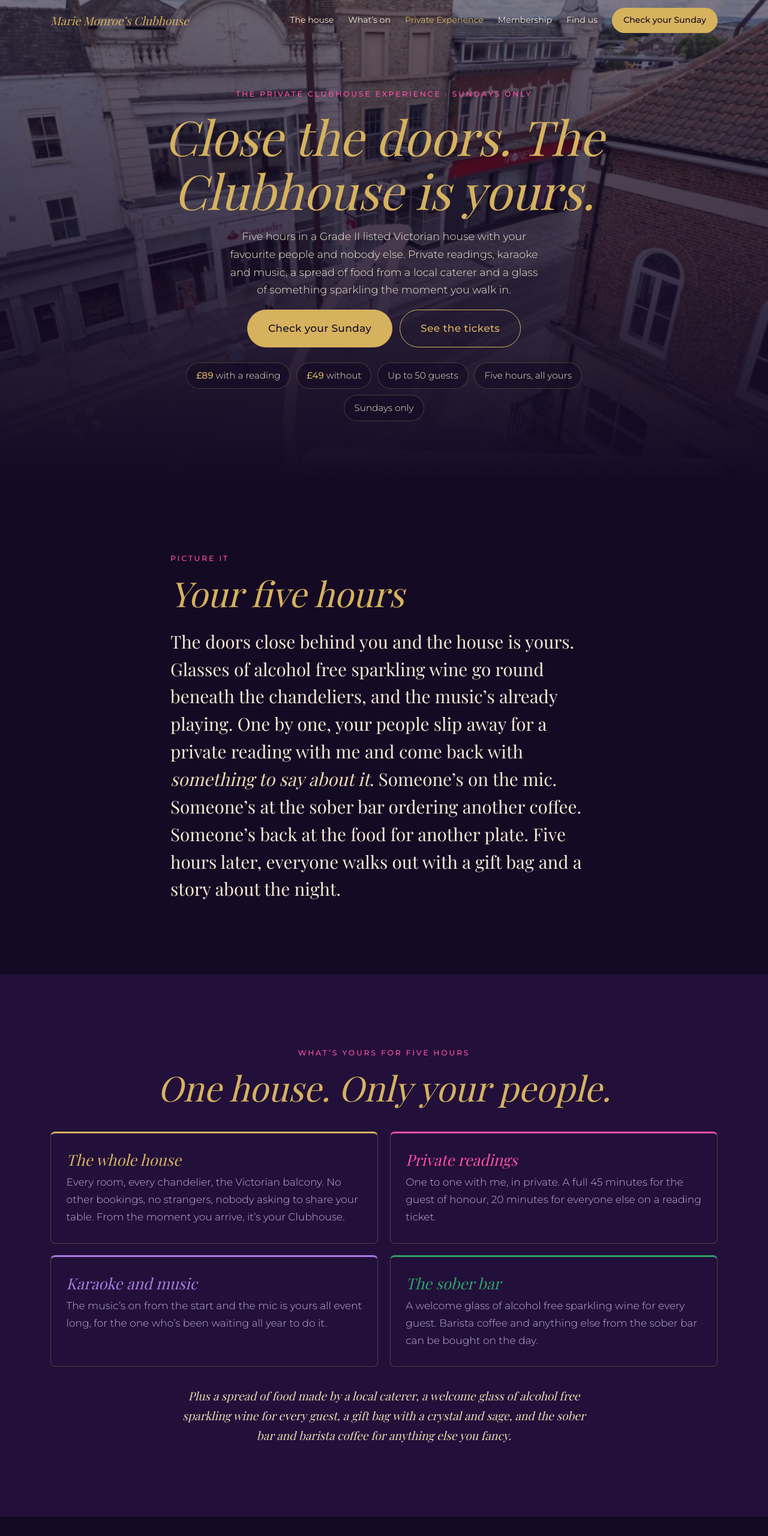
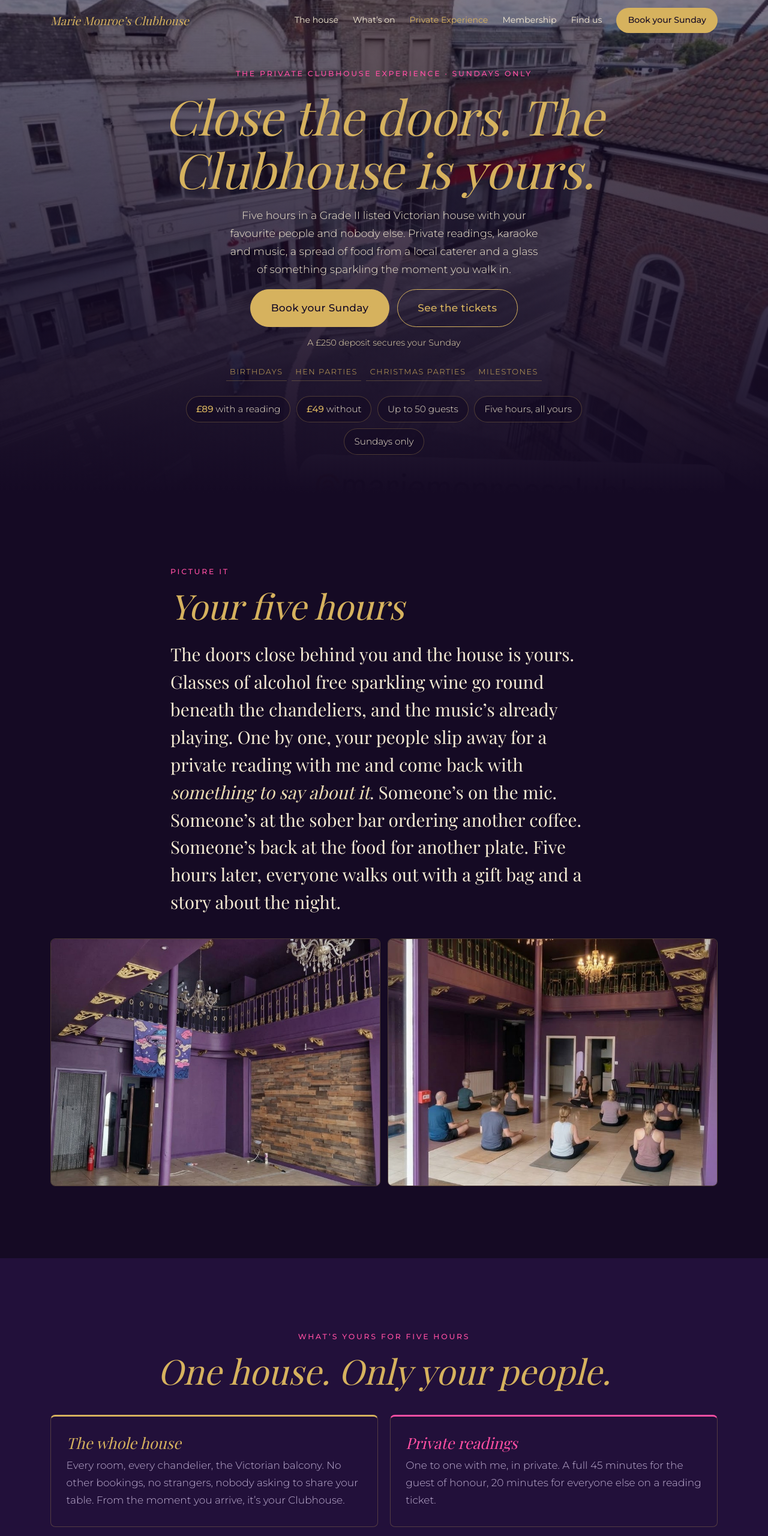
Before and after one commit to mariemonroe144/mariemonroesclubhouse, a plain HTML site: page private-experience/index.html in a window 1280 px wide. Shown: the top 2560 px of the page at 60% size. Drawn offline with nearby package versions, Linux system fonts and the light colour scheme; a web font is replaced by a local one.

Commit message:
Party page: gallery, food card, reviews, guest of honour line, perfect for chips, Book your Sunday buttons
Co-Authored-By: Claude Opus 5.5 <noreply@anthropic.com>
Claude-Session: https://claude.ai/code/session_01DkLc21zw2VHLuiCK1YjbYH

```diff
--- a/private-experience/index.html
+++ b/private-experience/index.html
@@ -123,6 +123,15 @@ section{padding:clamp(4.5rem,10vw,7.5rem) 0}
 .addons li::before{content:"✦";position:absolute;left:0;color:var(--gold);font-size:.8rem;top:.2rem}
 .addons li b{display:block;color:var(--ink);font-weight:600}
 .addons p{margin:0;font-size:.95rem;color:var(--gold-pale)}
+.depnote{margin:.9rem 0 0;font-size:.9rem;color:var(--gold-pale)}
+.forchips{display:flex;flex-wrap:wrap;gap:.5rem;justify-content:center;margin:1.4rem 0 0}
+.forchips span{font-size:.8rem;letter-spacing:.12em;text-transform:uppercase;color:var(--gold);border-bottom:1px solid var(--line);padding:.2rem .4rem}
+.pxgallery{display:grid;grid-template-columns:1fr 1fr;gap:.8rem;margin-top:2.4rem}
+.pxgallery img{width:100%;aspect-ratio:4/3;object-fit:cover;border-radius:8px;border:1px solid var(--line)}
+.honour{font-family:"Playfair Display",Georgia,serif;font-style:italic;font-size:1.5rem;color:var(--gold);margin:1.6rem 0}
+.pxreviews{display:grid;grid-template-columns:repeat(3,1fr);gap:.8rem}
+.pxreviews img{width:100%;border-radius:8px;border:1px solid var(--line)}
+@media (max-width:640px){.pxgallery,.pxreviews{grid-template-columns:1fr}}
 /* readings */
 .readings{background:linear-gradient(135deg,rgba(255,79,163,.08),transparent 60%),var(--purple);border-top:1px solid var(--line);border-bottom:1px solid var(--line)}
 .readings .box{display:grid;grid-template-columns:1.2fr .8fr;gap:2rem;align-items:center}
@@ -267,7 +276,7 @@ footer nav,footer .social{margin-top:1rem;display:flex;flex-wrap:wrap;gap:.6rem
       <a href="/private-experience/" aria-current="page">Private Experience</a>
       <a href="/#membership">Membership</a>
       <a href="/#find">Find us</a>
-      <a class="apply" href="#book">Check your Sunday</a>
+      <a class="apply" href="#book">Book your Sunday</a>
     </nav>
   </div>
 </header>
@@ -279,9 +288,11 @@ footer nav,footer .social{margin-top:1rem;display:flex;flex-wrap:wrap;gap:.6rem
       <h1>Close the doors. The Clubhouse is yours.</h1>
       <p class="sub">Five hours in a Grade II listed Victorian house with your favourite people and nobody else. Private readings, karaoke and music, a spread of food from a local caterer and a glass of something sparkling the moment you walk in.</p>
       <div class="ctas">
-        <a class="cta" href="#book">Check your Sunday</a>
+        <a class="cta" href="#book">Book your Sunday</a>
         <a class="cta line" href="#tickets">See the tickets</a>
       </div>
+      <p class="depnote">A £250 deposit secures your Sunday</p>
+      <div class="forchips"><span>Birthdays</span><span>Hen parties</span><span>Christmas parties</span><span>Milestones</span></div>
       <div class="pricechips"><span><b>£89</b> with a reading</span><span><b>£49</b> without</span><span>Up to 50 guests</span><span>Five hours, all yours</span><span>Sundays only</span></div>
     </div>
   </section>
@@ -291,6 +302,10 @@ footer nav,footer .social{margin-top:1rem;display:flex;flex-wrap:wrap;gap:.6rem
       <span class="eyebrow">Picture it</span>
       <h2>Your five hours</h2>
       <p class="story">The doors close behind you and the house is yours. Glasses of alcohol free sparkling wine go round beneath the chandeliers, and the music’s already playing. One by one, your people slip away for a private reading with me and come back with <em>something to say about it</em>. Someone’s on the mic. Someone’s at the sober bar ordering another coffee. Someone’s back at the food for another plate. Five hours later, everyone walks out with a gift bag and a story about the night.</p>
+    </div>
+    <div class="wrap pxgallery">
+      <img src="/render-1.jpg" alt="Inside Marie Monroe’s Clubhouse beneath the chandeliers" loading="lazy">
+      <img src="/render-2.jpg" alt="The Victorian balcony at Marie Monroe’s Clubhouse" loading="lazy">
     </div>
   </section>
 
@@ -304,9 +319,9 @@ footer nav,footer .social{margin-top:1rem;display:flex;flex-wrap:wrap;gap:.6rem
         <article style="--c:var(--gold)"><h3>The whole house</h3><p>Every room, every chandelier, the Victorian balcony. No other bookings, no strangers, nobody asking to share your table. From the moment you arrive, it’s your Clubhouse.</p></article>
         <article style="--c:var(--pink)"><h3>Private readings</h3><p>One to one with me, in private. A full 45 minutes for the guest of honour, 20 minutes for everyone else on a reading ticket.</p></article>
         <article style="--c:#A97BE0"><h3>Karaoke and music</h3><p>The music’s on from the start and the mic is yours all event long, for the one who’s been waiting all year to do it.</p></article>
-        <article style="--c:#2FA36B"><h3>The sober bar</h3><p>A welcome glass of alcohol free sparkling wine for every guest. Barista coffee and anything else from the sober bar can be bought on the day.</p></article>
+        <article style="--c:#2FA36B"><h3>The food</h3><p>A spread of food made by a local caterer, laid out for everyone to help themselves all event long. Nothing to organise, and nobody goes hungry.</p></article>
       </div>
-      <p class="also-line">Plus a spread of food made by a local caterer, a welcome glass of alcohol free sparkling wine for every guest, a gift bag with a crystal and sage, and the sober bar and barista coffee for anything else you fancy.</p>
+      <p class="also-line">Plus a welcome glass of alcohol free sparkling wine for every guest, and a gift bag with a crystal and sage to take home.</p>
     </div>
   </section>
 
@@ -315,6 +330,12 @@ footer nav,footer .social{margin-top:1rem;display:flex;flex-wrap:wrap;gap:.6rem
       <span class="eyebrow">The readings</span>
       <h2>Private, personal, yours alone</h2>
       <p class="lede" style="max-width:none">I start the moment your event begins. One by one, each guest on a reading ticket joins me in private. Your cards are shuffled in front of you, for you, and the reading is yours alone, never a show for the room. While each person is with me, everyone else carries on with the party.</p>
+      <p class="honour">The guest of honour gets the full 45 minute reading.</p>
+      <div class="pxreviews">
+        <img src="https://quantummarie.com/review-chloe.jpg" alt="Review from Chloe after a reading with Marie" loading="lazy">
+        <img src="https://quantummarie.com/review-lisa.jpg" alt="Review from Lisa after a reading with Marie" loading="lazy">
+        <img src="https://quantummarie.com/review-david.jpg" alt="Review from David after a reading with Marie" loading="lazy">
+      </div>
     </div>
   </section>
 
@@ -333,7 +354,7 @@ footer nav,footer .social{margin-top:1rem;display:flex;flex-wrap:wrap;gap:.6rem
           <ul>
             <li>Your own private reading with me</li>
             <li>The full 45 minutes for the organiser or birthday person, 20 minutes for everyone else</li>
-            <li>Everything the event includes</li>
+            <li>Plus everything on a guest ticket</li>
           </ul>
         </div>
         <div class="plan guest">
@@ -373,8 +394,8 @@ footer nav,footer .social{margin-top:1rem;display:flex;flex-wrap:wrap;gap:.6rem
         <li><span class="n">3</span><div><h3>Pay the balance</h3><p>Your numbers and payment both need to be in by 14 days before your event.</p></div></li>
         <li><span class="n">4</span><div><h3>Close the doors</h3><p>Five hours. The whole Clubhouse. Your people.</p></div></li>
       </ul>
-      <div class="ctas" style="justify-content:flex-start;margin-top:2rem"><a class="cta" href="https://marie-monroe-2.myshopify.com/products/girls-night-in">Check your Sunday</a></div>
-      <p class="joinfee" style="text-align:left">If you cancel, the deposit isn’t refunded. You’re charged for the numbers you confirm, with a minimum of 8 reading tickets. <a href="/terms/">Read the full booking terms</a>.</p>
+      <div class="ctas" style="justify-content:flex-start;margin-top:2rem"><a class="cta" href="https://marie-monroe-2.myshopify.com/products/girls-night-in">Book your Sunday</a></div>
+      <p class="joinfee" style="text-align:left">You’re charged for the numbers you confirm, with a minimum of 8 reading tickets. <a href="/terms/">Read the full booking terms</a>.</p>
     </div>
   </section>
 
@@ -389,7 +410,6 @@ footer nav,footer .social{margin-top:1rem;display:flex;flex-wrap:wrap;gap:.6rem
         <details><summary>What if fewer than 8 want a reading?</summary><p>The minimum is 8 reading tickets per booking. Everyone else can come on a guest ticket.</p></details>
         <details><summary>What’s at the sober bar?</summary><p>Everyone gets a welcome glass of alcohol free sparkling wine. Barista coffee and anything else from the sober bar can be bought on the day.</p></details>
         <details><summary>Is food included?</summary><p>Yes. Every booking comes with a spread of food made by a local caterer, so there’s nothing to organise and nobody goes hungry.</p></details>
-        <details><summary>What if we need to cancel?</summary><p>The deposit isn’t refunded if you cancel.</p></details>
         <details><summary>Where is it?</summary><p>Marie Monroe’s Clubhouse, Winpenny House, 45 High Street, Stockton-on-Tees.</p></details>
       </div>
     </div>
@@ -398,7 +418,7 @@ footer nav,footer .social{margin-top:1rem;display:flex;flex-wrap:wrap;gap:.6rem
   <section class="finale">
     <div class="narrow">
       <h2>Your people. Your house. Your five hours.</h2>
-      <div class="ctas" style="margin-top:2rem"><a class="cta" href="#book">Check your Sunday</a></div>
+      <div class="ctas" style="margin-top:2rem"><a class="cta" href="#book">Book your Sunday</a></div>
     </div>
   </section>
 </main>
```
Also changed, not shown: terms/index.html (+1 -1 lines).
